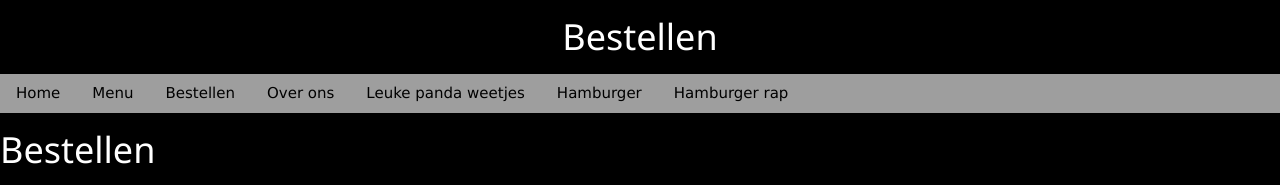
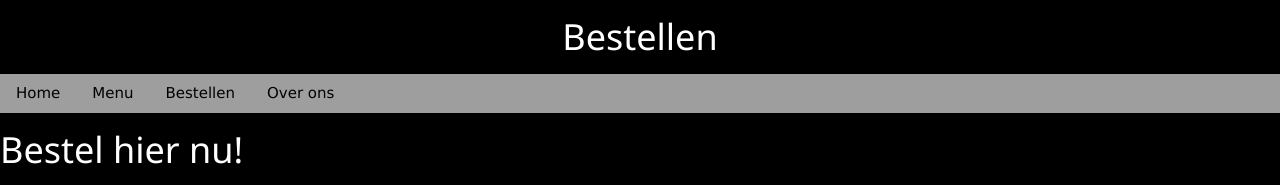
Before and after one commit to Flopstra/Flopstra.github.io, a plain HTML site: page bestellen.html in a window 1280 px wide. Shown: the top 185 px of the page. Drawn offline with nearby package versions, Linux system fonts and the light colour scheme; grey boxes are pictures that could not be loaded.

Commit message:
Update bestellen.html

```diff
--- a/bestellen.html
+++ b/bestellen.html
@@ -11,13 +11,10 @@
 <a href="menu.html" class="w3-bar-item w3-button">Menu</a>
 <a href="bestellen.html" class="w3-bar-item w3-button">Bestellen</a>
 <a href="overOns.html" class="w3-bar-item w3-button">Over ons</a>
-<a href="pandaWeetjes.html" class="w3-bar-item w3-button">Leuke panda weetjes</a>
-<a href="https://nl.wikipedia.org/wiki/Hamburger" class="w3-bar-item w3-button">Hamburger</a>
-<a href="https://www.youtube.com/watch?v=sHwvUFjaNdU" class="w3-bar-item w3-button">Hamburger rap</a>
 </div>
 
 <div style="color:white">
-  <h1> Bestellen </h1>
+  <h1> Bestel hier nu! </h1>
   <iframe src="https://docs.google.com/forms/d/e/1FAIpQLSfsnqapX2P4CFbCl3WJGBtvIJqHwB1-ZJFzZjEykHS5vWrxBw/viewform?embedded=true" width="640" height="1320" frameborder="0" marginheight="0" marginwidth="0">Laden…</iframe>
 </div>
 </body>
```
